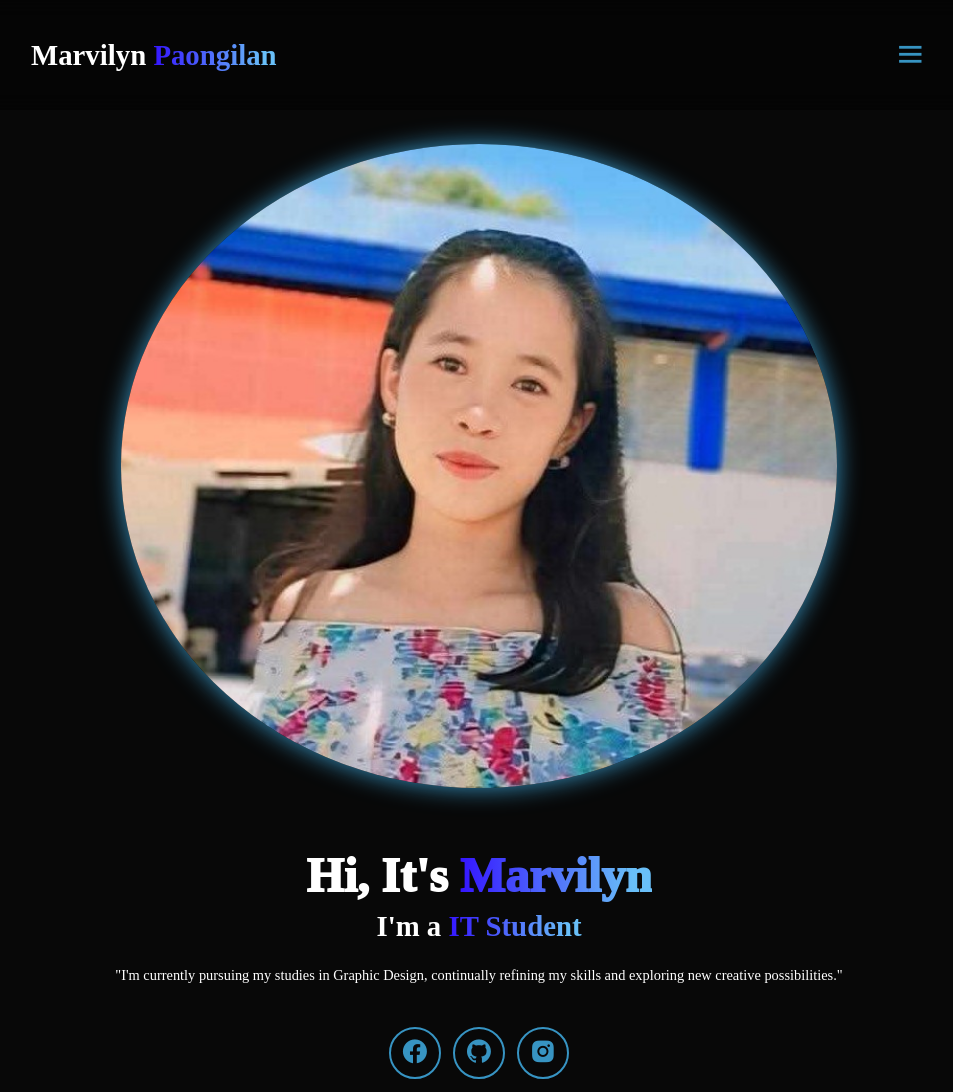
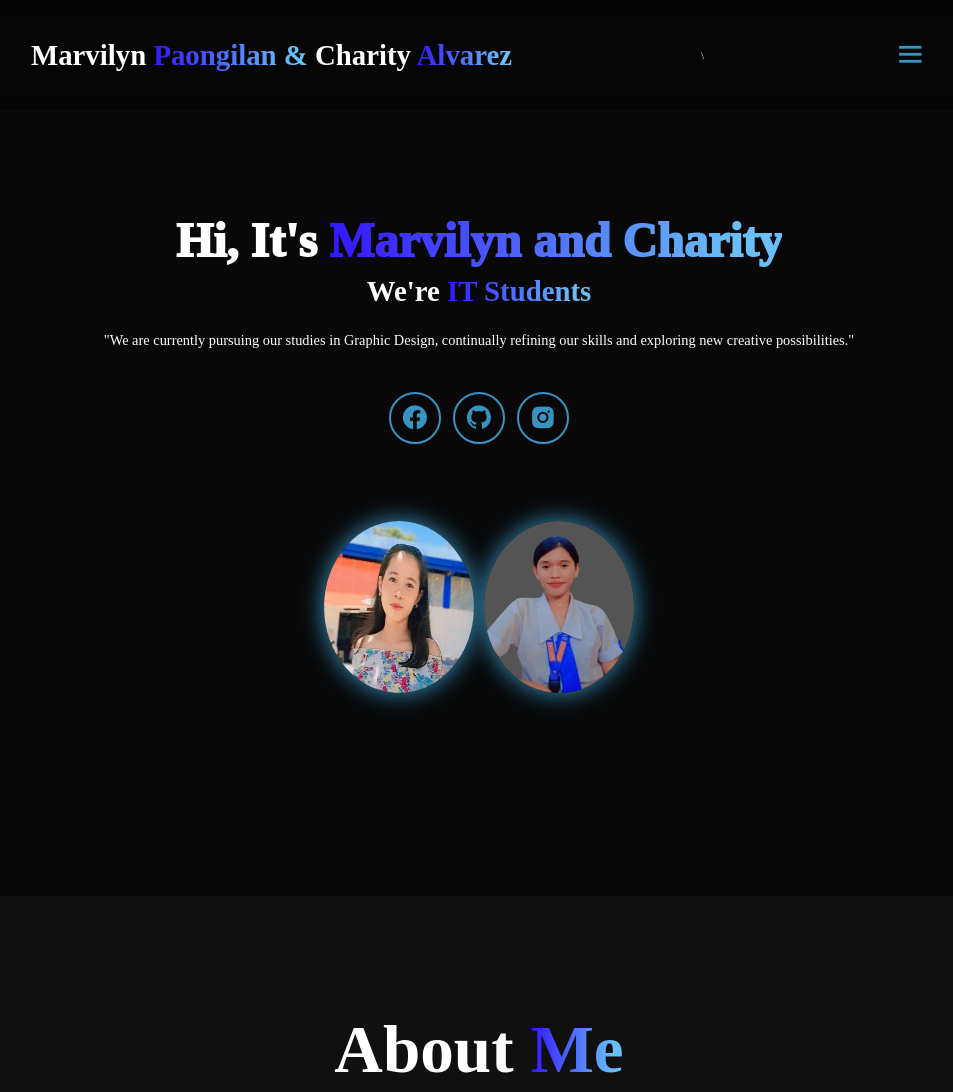
Before and after one commit to marvi-lynn/Portfolio, a plain HTML site: page index.html in a window 1280 px wide. Shown: the top 1092 px of the page, without its empty margins (161-1114 px from the left). Drawn offline with nearby package versions, Linux system fonts and the light colour scheme.

Commit message:
Add files via upload

```diff
--- a/index.html
+++ b/index.html
@@ -11,8 +11,9 @@
 
     <header class="header">
         <a href="#home" class="logo">
-            Marvilyn <span>Paongilan</span>
-        </a>
+            Marvilyn <span>Paongilan &</span>
+            Charity <span>Alvarez</span>
+        </a>\
 
         <i class="bx bx-menu" id="menu-icon"></i>
 
@@ -28,10 +29,14 @@
     </header>
 
     <section class="home" id="home">
+        <div class="home-img">
+            <img src="marvs.jpg" alt="Marvilyn Paongilan">
+            <img src="pic.jpg" alt="Charity Alvarez">
+        </div>
         <div class="home-contents">
-            <h1>Hi, It's <span>Marvilyn</span></h1>
-            <h3>I'm a <span>IT Student</span></h3>
-            <p>"I'm currently pursuing my studies in Graphic Design, continually refining my skills and exploring new creative possibilities."</p>
+            <h1>Hi, It's <span>Marvilyn and Charity</span></h1>
+            <h3>We're <span>IT Students</span></h3>
+            <p>"We are currently pursuing our studies in Graphic Design, continually refining our skills and exploring new creative possibilities."</p>
 
             <div class="social-icon">
                 <a href="#" aria-label="Facebook">
@@ -45,14 +50,20 @@
                 </a>
             </div>
         </div>
-        <div class="home-img">
-            <img src="marvs.jpg" alt="Marvilyn Paongilan">
-        </div>
     </section>
 
     <section class="about" id="about">
         <div class="about-img">
             <img src="marvs.jpg" alt="About Marvilyn Paongilan">
+        </div>
+        <div class="about-content">
+            <h2>About <span>Me</span></h2>
+            <p>Although I wouldn't consider myself an expert in the field just yet, I am fully committed to continuously honing my skills and expanding my knowledge in graphic design. I actively seek out new trends, tools, and techniques to ensure my work evolves with the ever-changing industry. My passion for design drives me to push creative boundaries and deliver impactful, innovative solutions in every project I take on.</p>
+        </div>
+    </section>
+    <section class="about" id="about">
+        <div class="about-img">
+            <img src="pic.jpg" alt="About Charity Alvarez">
         </div>
         <div class="about-content">
             <h2>About <span>Me</span></h2>
@@ -110,6 +121,28 @@
         </div>
     </section>
 
+    <section class="projects" id="projects">
+        <h2 class="heading">Projects</h2>
+        <div class="projects-box">
+            <div class="projects-card">
+                <img src="card.jpg" alt="Email Card">
+                <h3>Project 1</h3>
+                <p>The poster promotes a PUBG Mobile tournament happening from May 15 to May 18, 2024, with a registration fee of ₱100 per team and a prize pool of ₱50,000. Players are encouraged to participate online and seize the chance to win exciting rewards.</p>
+            </div>
+
+            <div class="projects-card">
+                <img src="darna.jpg" alt="Darna Photoshop Adobe">
+                <h3>Project 2</h3>
+                <p>This image symbolizes the fusion of art, technology, and creativity. A tablet displays a scenic digital painting of a vibrant garden, merging traditional nature-inspired art with modern tools.</p>
+            </div>
+
+            <div class="projects-card">
+                <img src="logo.jpg" alt="Bisu Canteen android Application">
+                <h3>Project 3</h3>
+                <p>This image portrays an elegant and minimalistic logo design combining modernity and nature. A monochrome butterfly overlays the bold letters "M" and "P," representing sophistication and excellence.</p>
+            </div>
+    </section>
+
     <section id="contact">
         <div class="contact">
         <h2>Contact Me</h2>
--- a/style.css
+++ b/style.css
@@ -101,17 +101,26 @@
 
     .home {
         display: flex;
-    align-items: center;
-    justify-content: center;
-    gap: 15rem;
+        flex-direction: column; /* Change to column to stack items vertically */
+        align-items: center; /* Center align items */
+        justify-content: center; /* Center vertically */
+        gap: 2rem; /* Adjust gap if necessary */
+        margin: 5rem 0; /* Maintain margin */
     }
 
     .home-contents {
         display: flex;
         flex-direction: column;
-    align-items: end;
-    text-align: right;
+        align-items: center; /* Center align text content */
+        text-align: center; /* Center align text */
     }
+
+    .home-img {
+        display: flex;
+        justify-content: center; /* Center images horizontally */
+        gap: 1rem; /* Space between images */
+    }
+
 
     .home-contents h1 {
     font-size: 5rem;
@@ -131,7 +140,8 @@
     }
 
     .home-img img {
-    width: 32vw;
+        width: 60vw;
+        max-width: 150px; /* Adjust size as necessary */
         border-radius: 50%;
         box-shadow: 0 0 25px var(--main-color);
         transition: 0.4s ease-in-out;
```
Also changed, not shown: card.jpg (added), darna.jpg (added), logo.jpg (added), pic.jpg (added). Lines whose indentation alone changed are shown as unchanged.
